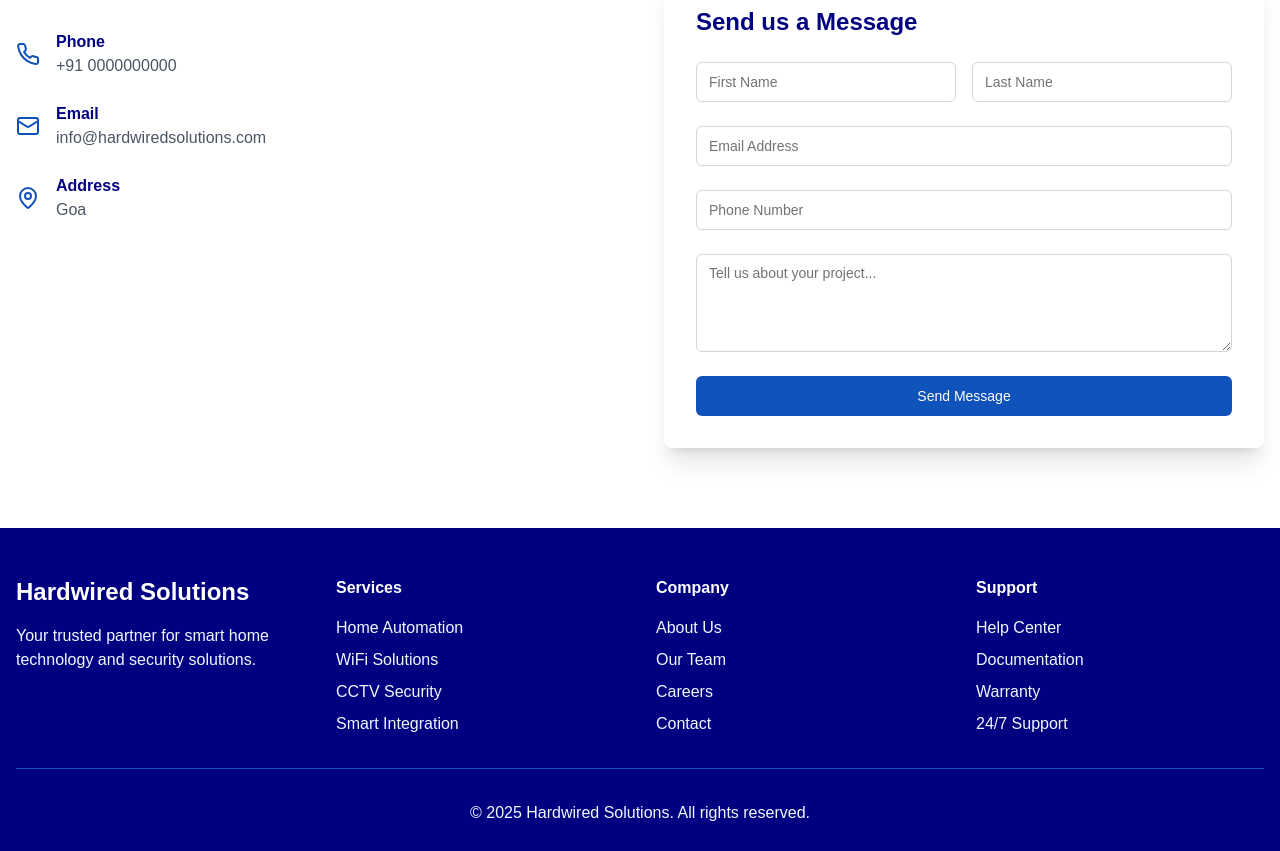
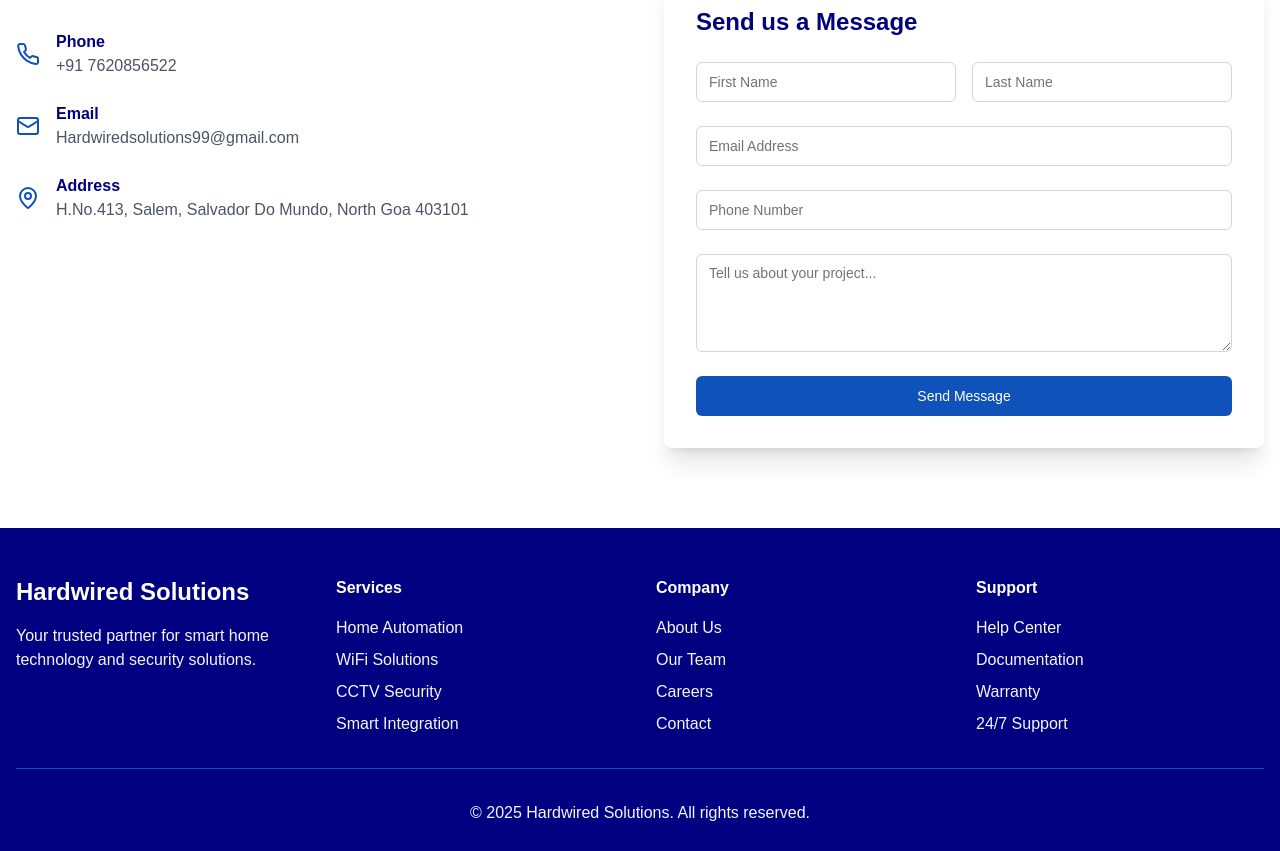
Before and after one commit to ninjkaketan/hardwiredsolutions, a Next.js app: page / in a window 1280 px wide. Shown: the part 2546-3397 px from the top of the page. Built offline with nearby package versions, Linux system fonts and the light colour scheme.

Commit message:
Updated Contact Info

```diff
--- a/app/page.tsx
+++ b/app/page.tsx
@@ -278,9 +278,9 @@ const sendEmail = (e: React.FormEvent) => {
               <h3 className="text-2xl font-bold text-deep-navy mb-6">Contact Information</h3>
               <div className="space-y-6">
                 {[
-                  { icon: <Phone size={24} />, label: "Phone", value: "+91 0000000000" },
-                  { icon: <Mail size={24} />, label: "Email", value: "info@hardwiredsolutions.com" },
-                  { icon: <MapPin size={24} />, label: "Address", value: "Goa" },
+                  { icon: <Phone size={24} />, label: "Phone", value: "+91 7620856522" },
+                  { icon: <Mail size={24} />, label: "Email", value: "Hardwiredsolutions99@gmail.com" },
+                  { icon: <MapPin size={24} />, label: "Address", value: "H.No.413, Salem, Salvador Do Mundo, North Goa 403101" },
                 ].map((contact, index) => (
                   <div key={index} className="flex items-center">
                     <div className="text-sapphire mr-4">{contact.icon}</div>
```
